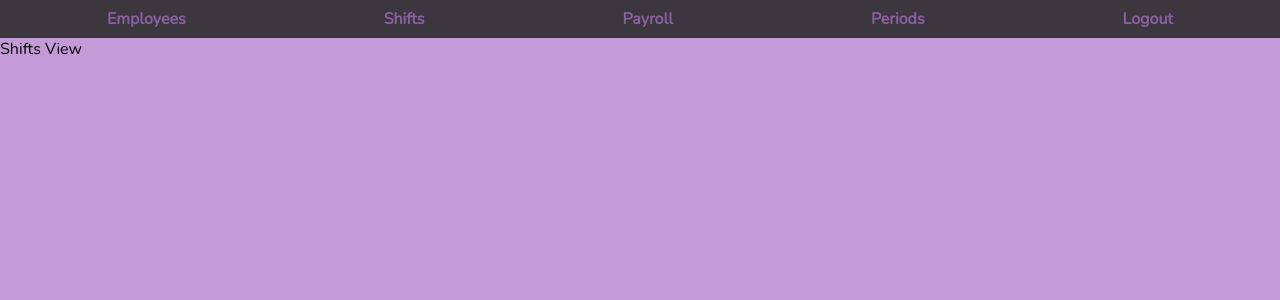
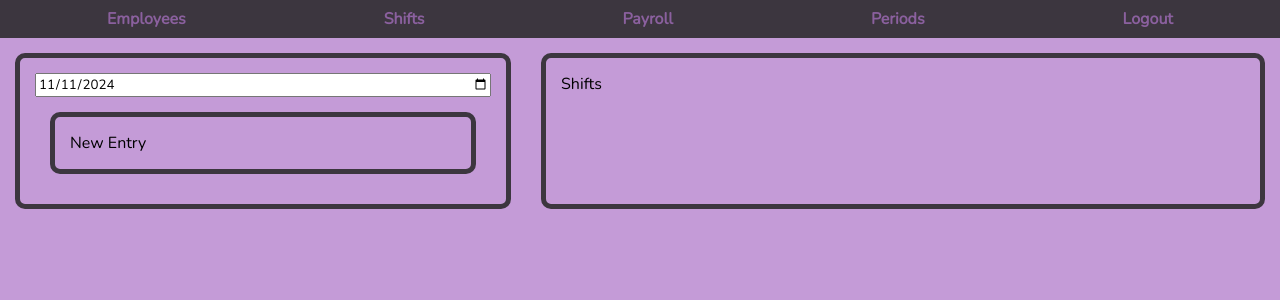
Before and after one commit to joshuaKsmith/payroll-tool, a React (Vite) app: page /shifts in a window 1280 px wide. Shown: the top 300 px of the page. Built offline with nearby package versions, Linux system fonts and the light colour scheme; sample sign-in values are in the browser's storage.

Commit message:
basic layout for Shifts.css

```diff
--- a/src/components/shifts/Shifts.css
+++ b/src/components/shifts/Shifts.css
@@ -0,0 +1,33 @@
+.shifts-view {
+    display:flex;
+}
+
+.shifts-left-panel {
+    display:flex;
+    flex-direction: column;
+    border: 5px var(--darkest) solid;
+    border-radius: 10px;
+    flex-basis: 40%;
+    margin: 15px;
+    padding: 15px;
+}
+
+.shifts-right-panel {
+    display:flex;
+    flex-direction: column;
+    border: 5px var(--darkest) solid;
+    border-radius: 10px;
+    flex-basis: 60%;
+    margin: 15px;
+    padding: 15px;
+}
+
+.shifts-new-entry {
+    display:flex;
+    flex-direction: column;
+    padding: 15px;
+    flex-basis: 40%;
+    border: 5px var(--darkest) solid;
+    border-radius: 10px;
+    margin: 15px;
+}
--- a/src/components/shifts/Shifts.jsx
+++ b/src/components/shifts/Shifts.jsx
@@ -1,6 +1,29 @@
-
+import { useState } from "react"
+import "./Shifts.css"
 
 export const Shifts = ({ currentUser }) => {
+    const [date, setDate] = useState(new Date().toISOString().slice(0,10))
 
-    return (<>Shifts View</>)
+    const handleDateChange = (event) => {
+        setDate(event.target.value)
+    }
+
+    return (
+        <div className="shifts-view">
+            <div className="shifts-left-panel">
+                <input
+                    className="shifts-date"
+                    type="date"
+                    value={date}
+                    onChange={handleDateChange}
+                />
+                <div className="shifts-new-entry">
+                    New Entry
+                </div>
+            </div>
+            <div className="shifts-right-panel">
+                Shifts
+            </div>
+        </div>
+    )
 }
```
